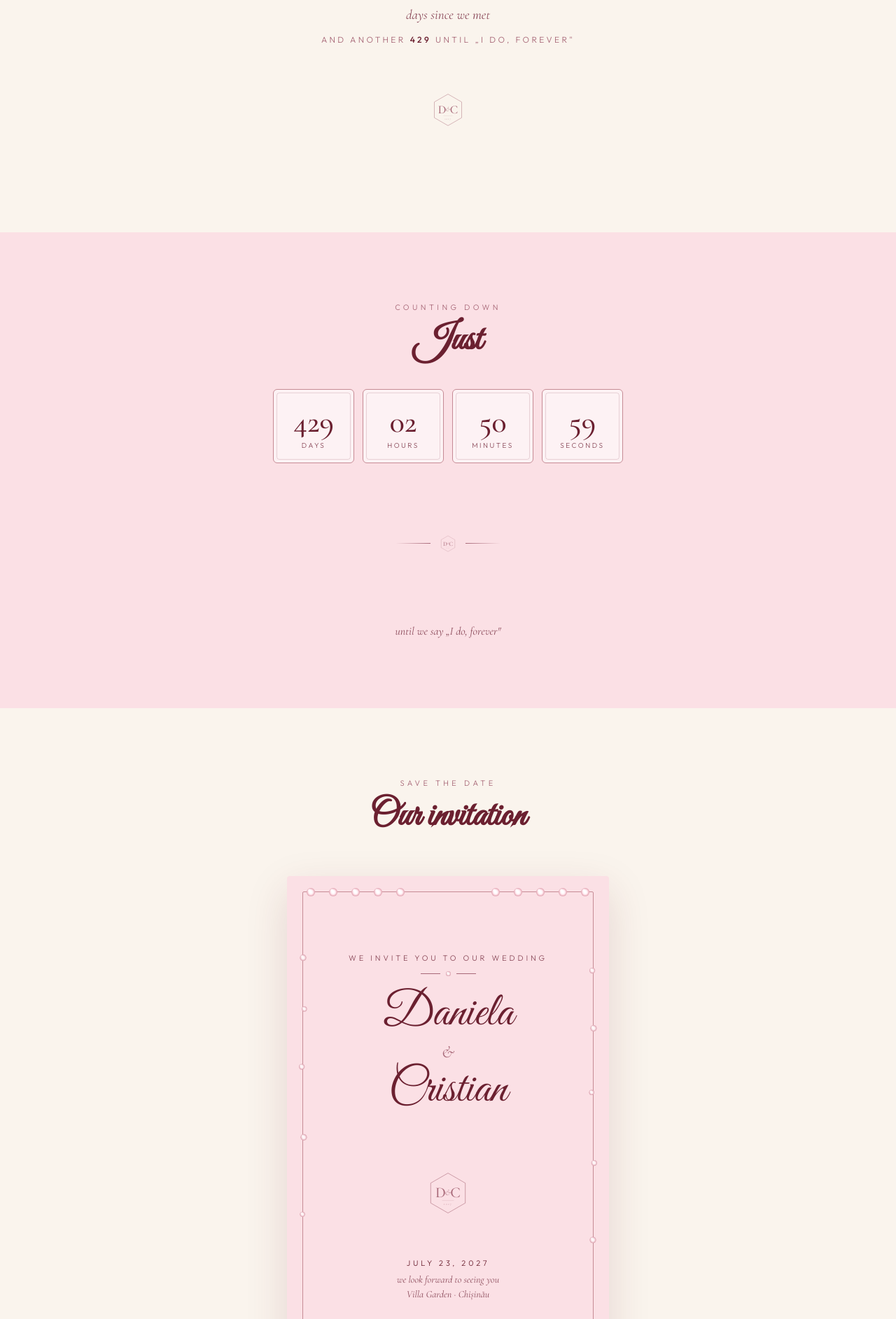
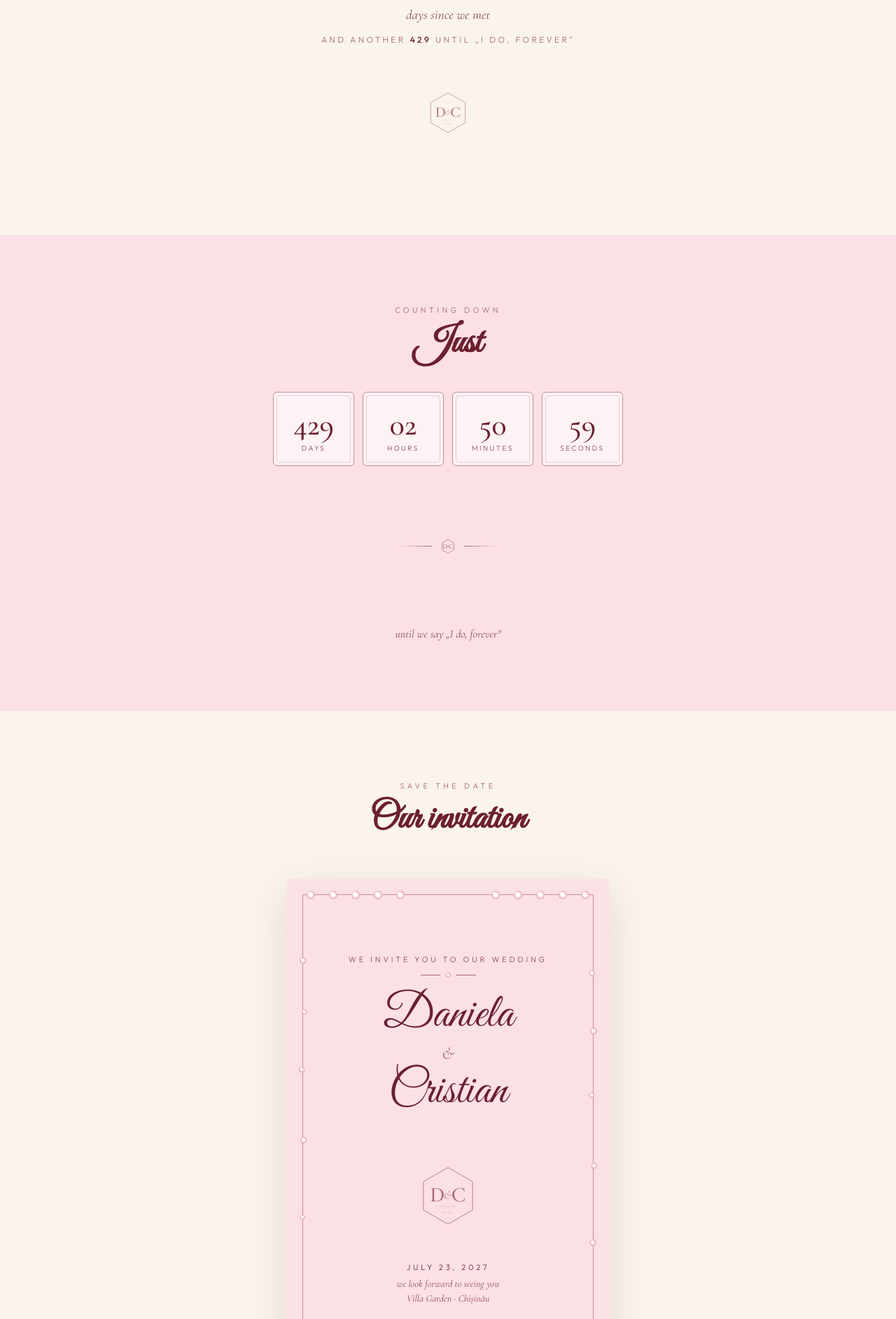
Before and after one commit to BaronDevTest/Weeding_Digital_Invitation, a Python web app: template templates/index.html in a window 1280 px wide. Shown: the part 1517-3402 px from the top of the page at 70% size. Run offline with Jinja, Linux system fonts and the light colour scheme; the template is opened without the code that fills it, so the values that code supplies are empty; some libraries are stand-ins or nearby versions.

Commit message:
Tune monogram sizes per-placement, use simple variant where year is illegible
After the hexagon swap, the year "2027" inside the monogram was unreadable
in any placement under ~60px. Adjusted each location:

- monogram-card: 56-76 -> 78-108px (was too small for the centerpiece role
  on the Save-the-Date card; year now legible)
- monogram-counter: 46-60 -> 56-76px (matches the bigger numerals above it,
  year visible)
- monogram-footer: 36-46 -> 34-42px AND switched to #monogram-dc-simple
  (no year, thicker stroke — readable at small sizes on burgundy footer)
- monogram-divider: 22-30 -> 20-26px AND switched to #monogram-dc-simple
  (delicate ornament between countdown line segments)
- monogram-seal: 28px, already on simple variant (no change)
- QR center overlay: viewBox 100x70 -> 200x200 (was distorting the new
  square hexagon to 1.43:1), switched to simple variant for legibility at
  ~62px center hole

Co-Authored-By: Claude Opus 4.7 (1M context) <noreply@anthropic.com>

```diff
--- a/templates/index.html
+++ b/templates/index.html
@@ -77,27 +77,32 @@
             width: 100%;
             height: auto;
         }
+        /* Card center — element decorativ principal, prominent */
         .monogram-card {
-            width: clamp(56px, 12vw, 76px);
-            margin: 20px auto 18px;
+            width: clamp(78px, 16vw, 108px);
+            margin: 22px auto 20px;
             display: block;
         }
+        /* Footer — mic, decorativ. Varianta simplificata (fara an) */
         .monogram-footer {
-            width: clamp(36px, 8vw, 46px);
-            margin: 0 auto 10px;
+            width: clamp(34px, 7vw, 42px);
+            margin: 0 auto 12px;
             display: block;
             color: var(--color-blush-deep);
         }
+        /* Divider — foarte mic, doar ca ornament. Varianta simplificata */
         .monogram-divider {
-            width: clamp(22px, 4vw, 30px);
+            width: clamp(20px, 3.5vw, 26px);
             color: var(--color-accent);
         }
+        /* Days counter — secundar important, hexagon vizibil cu an */
         .monogram-counter {
-            width: clamp(46px, 9vw, 60px);
+            width: clamp(56px, 11vw, 76px);
             display: block;
-            margin: 18px auto 0;
+            margin: 22px auto 0;
             color: var(--color-accent);
         }
+        /* Seal pe sigiliu — varianta simplificata, mic */
         .monogram-seal {
             width: 28px;
             color: #fff;
@@ -2091,7 +2096,7 @@
 
         <div class="divider reveal" style="margin-top: 40px">
             <span class="line"></span>
-            <span class="monogram monogram-divider" aria-hidden="true"><svg><use href="#monogram-dc"/></svg></span>
+            <span class="monogram monogram-divider" aria-hidden="true"><svg><use href="#monogram-dc-simple"/></svg></span>
             <span class="line r"></span>
         </div>
 
@@ -2498,7 +2503,7 @@
          ============================================================ -->
     <footer>
         <span class="monogram monogram-footer" aria-hidden="true">
-            <svg><use href="#monogram-dc"/></svg>
+            <svg><use href="#monogram-dc-simple"/></svg>
         </span>
         <p data-i18n="footer.text">Cu drag, Daniela &amp; Cristian</p>
     </footer>
@@ -2614,7 +2619,7 @@
             <div class="qr-wrap" id="qrWrap">
                 <!-- QR canvas inserat dinamic aici -->
                 <span class="qr-monogram-overlay" aria-hidden="true">
-                    <svg viewBox="0 0 100 70"><use href="#monogram-dc"/></svg>
+                    <svg viewBox="0 0 200 200"><use href="#monogram-dc-simple"/></svg>
                 </span>
             </div>
             <button type="button" class="qr-action" id="qrDownload" data-i18n="qr.download">Descarcă PNG</button>
```
